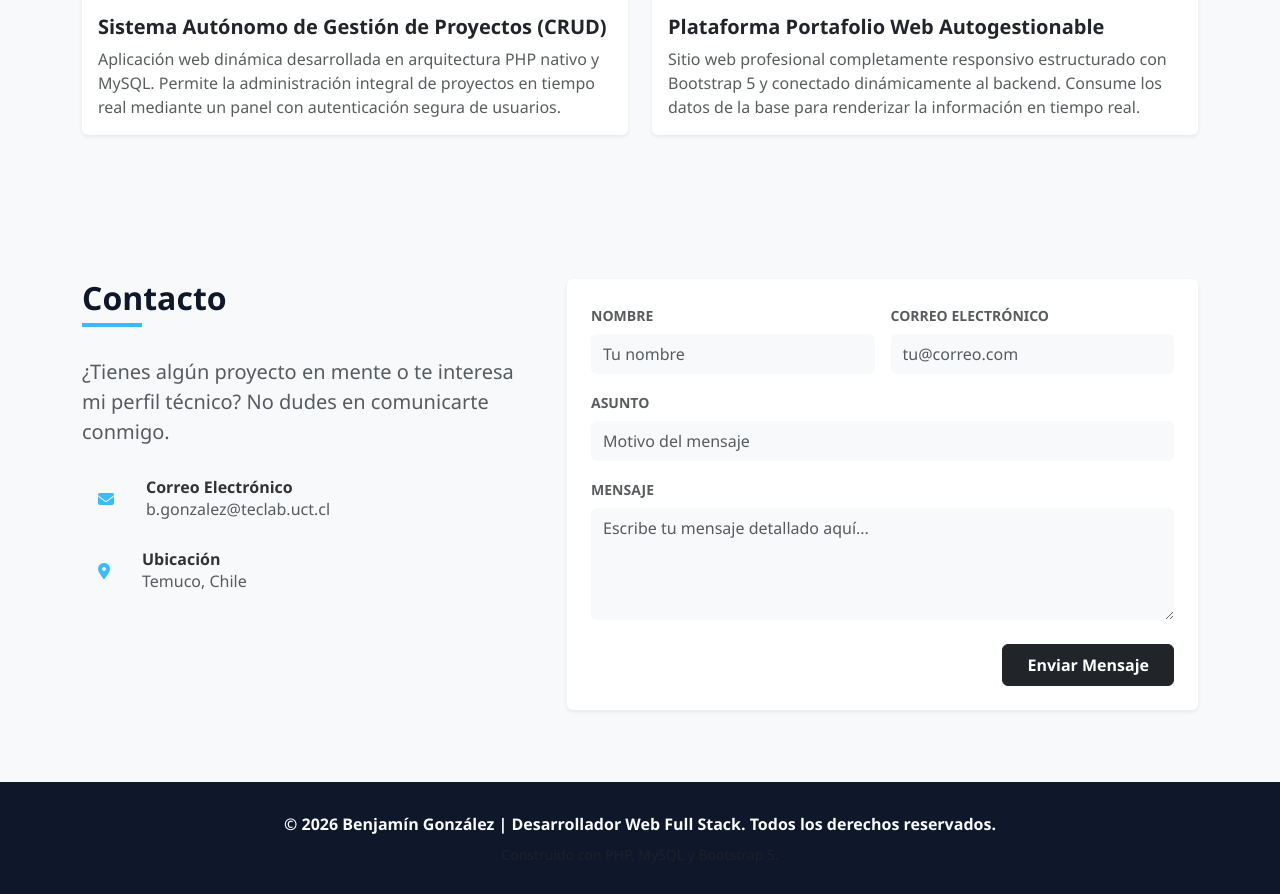
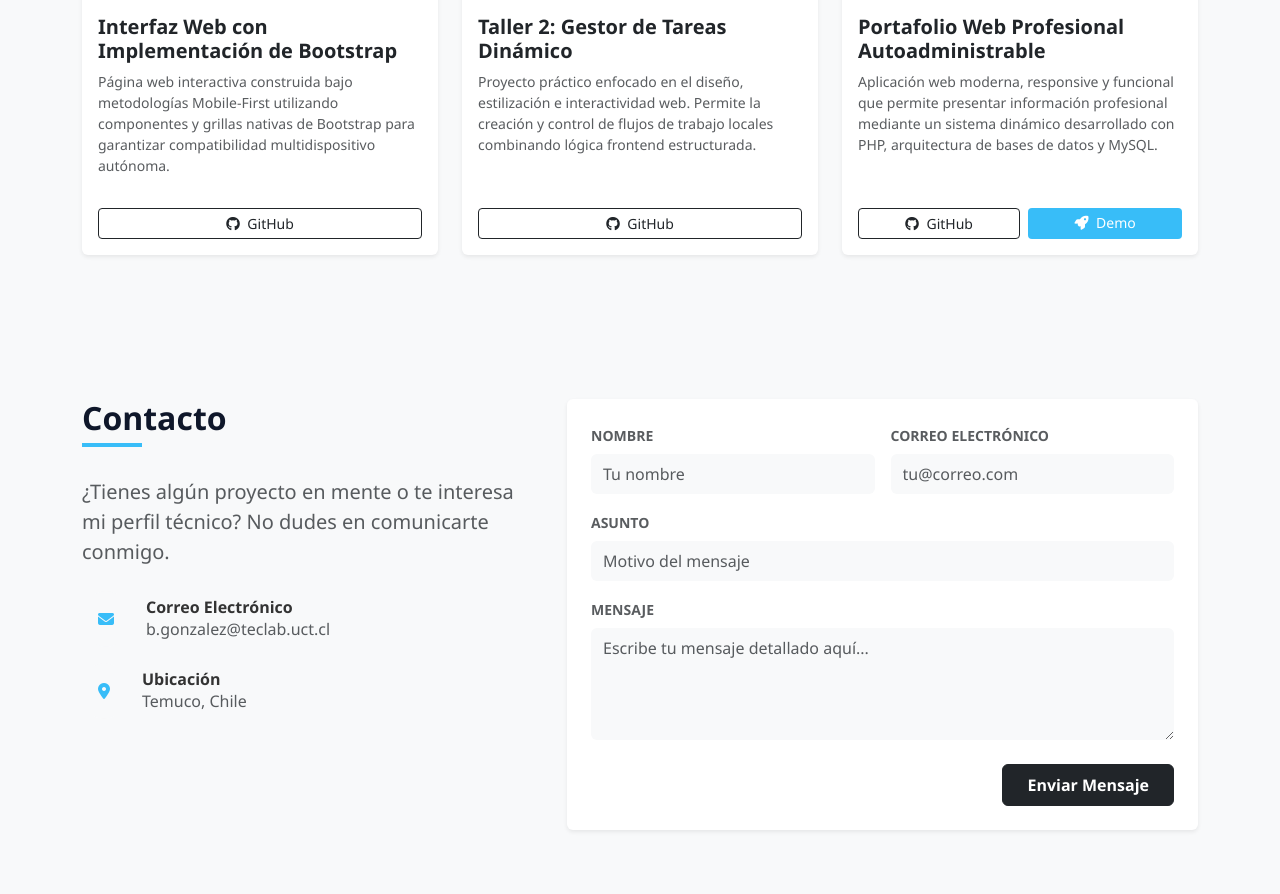
Before and after one commit to benjagonzza/portafolio-web, a PHP site: page / in a window 1280 px wide. Shown: the part 2352-3246 px from the top of the page. Run offline with PHP 8.4, Linux system fonts and the light colour scheme; data that the repository does not hold is empty.

Commit message:
Corrección index x20385

```diff
--- a/index.php
+++ b/index.php
@@ -194,58 +194,49 @@ $resultado_proyectos = mysqli_query($conn, $query_proyectos);
 
     <section id="proyectos" class="bg-light py-5">
         <div class="container py-4">
-            <h2 class="section-title">Proyectos Destacados</h2>
+            <h2 class="section-title">Proyectos Realizados</h2>
             <p class="text-muted mb-4">Proyectos técnicos desarrollados durante mi formación y práctica profesional.</p>
 
             <div class="row g-4">
-                <?php
-                if ($resultado_proyectos && mysqli_num_rows($resultado_proyectos) > 0) {
-                    while($proyecto = mysqli_fetch_assoc($resultado_proyectos)) {
-                        // Si el proyecto en la BD tiene imagen la usa, si no, usa proyecto.jpg por defecto
-                        $imagen = !empty($proyecto['imagen']) ? $proyecto['imagen'] : 'assets/img/proyecto.jpg';
-                        ?>
                 <div class="col-md-4">
                     <div class="card h-100 overflow-hidden shadow-sm">
-                                <img src="<?php echo $imagen; ?>" class="card-img-top" alt="<?php echo htmlspecialchars($proyecto['titulo']); ?>" style="height: 200px; object-fit: cover;">
+                        <img src="https://images.unsplash.com/photo-1507238691740-187a5b1d37b8?auto=format&fit=crop&w=500&q=80" class="card-img-top" alt="Interfaz Web con Bootstrap" style="height: 200px; object-fit: cover;">
                         <div class="card-body d-flex flex-column">
-                                    <h5 class="card-title fw-bold"><?php echo htmlspecialchars($proyecto['titulo']); ?></h5>
-                                    <p class="card-text text-muted small flex-grow-1"><?php echo htmlspecialchars($proyecto['descripcion']); ?></p>
+                            <h5 class="card-title fw-bold">Interfaz Web con Implementación de Bootstrap</h5>
+                            <p class="card-text text-muted small flex-grow-1">Página web interactiva construida bajo metodologías Mobile-First utilizando componentes y grillas nativas de Bootstrap para garantizar compatibilidad multidispositivo autónoma.</p>
                             <div class="d-flex gap-2 mt-3">
-                                        <?php if(!empty($proyecto['github'])): ?>
-                                            <a href="<?php echo $proyecto['github']; ?>" target="_blank" class="btn btn-outline-dark btn-sm flex-fill"><i class="fab fa-github me-1"></i> GitHub</a>
-                                        <?php endif; ?>
-                                        <?php if(!empty($proyecto['demo'])): ?>
-                                            <a href="<?php echo $proyecto['demo']; ?>" target="_blank" class="btn btn-info btn-sm flex-fill text-white" style="background-color: #38bdf8; border: none;"><i class="fa-solid fa-rocket me-1"></i> Demo</a>
-                                        <?php endif; ?>
+                                <a href="https://github.com/benjagonzza/portafolio-web" target="_blank" class="btn btn-outline-dark btn-sm flex-fill"><i class="fab fa-github me-1"></i> GitHub</a>
                             </div>
                         </div>
                     </div>
                 </div>
-                        <?php
-                    }
-                } else {
-                    ?>
-                    <div class="col-md-6">
+
+                <div class="col-md-4">
                     <div class="card h-100 overflow-hidden shadow-sm">
-                            <img src="assets/img/proyecto.jpg" class="card-img-top" alt="Sistema de Gestión" style="height: 200px; object-fit: cover;">
-                            <div class="card-body">
-                                <h5 class="card-title fw-bold">Sistema Autónomo de Gestión de Proyectos (CRUD)</h5>
-                                <p class="card-text text-muted">Aplicación web dinámica desarrollada en arquitectura PHP nativo y MySQL. Permite la administración integral de proyectos en tiempo real mediante un panel con autenticación segura de usuarios.</p>
+                        <img src="https://images.unsplash.com/photo-1484480974693-6ca0a78fb36b?auto=format&fit=crop&w=500&q=80" class="card-img-top" alt="Gestor de Tareas Dinámico" style="height: 200px; object-fit: cover;">
+                        <div class="card-body d-flex flex-column">
+                            <h5 class="card-title fw-bold">Taller 2: Gestor de Tareas Dinámico</h5>
+                            <p class="card-text text-muted small flex-grow-1">Proyecto práctico enfocado en el diseño, estilización e interactividad web. Permite la creación y control de flujos de trabajo locales combinando lógica frontend estructurada.</p>
+                            <div class="d-flex gap-2 mt-3">
+                                <a href="https://github.com/benjagonzza/portafolio-web" target="_blank" class="btn btn-outline-dark btn-sm flex-fill"><i class="fab fa-github me-1"></i> GitHub</a>
                             </div>
                         </div>
                     </div>
-                    <div class="col-md-6">
+                </div>
+
+                <div class="col-md-4">
                     <div class="card h-100 overflow-hidden shadow-sm">
-                            <img src="assets/img/proyecto.jpg" class="card-img-top" alt="Portafolio Profesional" style="height: 200px; object-fit: cover;">
-                            <div class="card-body">
-                                <h5 class="card-title fw-bold">Plataforma Portafolio Web Autogestionable</h5>
-                                <p class="card-text text-muted">Sitio web profesional completamente responsivo estructurado con Bootstrap 5 y conectado dinámicamente al backend. Consume los datos de la base para renderizar la información en tiempo real.</p>
+                        <img src="https://images.unsplash.com/photo-1542831371-29b0f74f9713?auto=format&fit=crop&w=500&q=80" class="card-img-top" alt="Portafolio Web Profesional" style="height: 200px; object-fit: cover;">
+                        <div class="card-body d-flex flex-column">
+                            <h5 class="card-title fw-bold">Portafolio Web Profesional Autoadministrable</h5>
+                            <p class="card-text text-muted small flex-grow-1">Aplicación web moderna, responsive y funcional que permite presentar información profesional mediante un sistema dinámico desarrollado con PHP, arquitectura de bases de datos y MySQL.</p>
+                            <div class="d-flex gap-2 mt-3">
+                                <a href="https://github.com/benjagonzza/portafolio-web" target="_blank" class="btn btn-outline-dark btn-sm flex-fill"><i class="fab fa-github me-1"></i> GitHub</a>
+                                <a href="https://teclab.uct.cl/~bgonzalez2025/" target="_blank" class="btn btn-info btn-sm flex-fill text-white" style="background-color: #38bdf8; border: none;"><i class="fa-solid fa-rocket me-1"></i> Demo</a>
                             </div>
                         </div>
                     </div>
-                    <?php
-                }
-                ?>
+                </div>
             </div>
         </div>
     </section>
```
Lines whose indentation alone changed are shown as unchanged.
